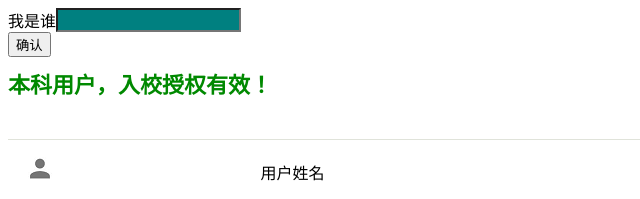
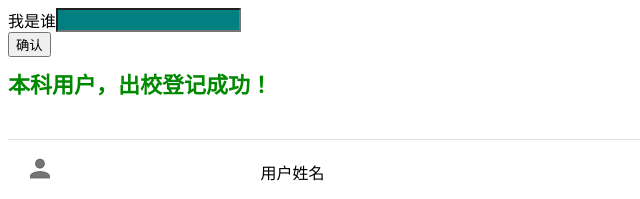
Before and after one commit to ADemonevil/try1, a plain HTML site: page index.html in a window 1280 px wide. Shown: the top 199 px of the page, 0-640 px from the left. Drawn offline with Linux system fonts and the light colour scheme.

Commit message:
Update index.html

```diff
--- a/index.html
+++ b/index.html
@@ -60,7 +60,7 @@
 
         <div class="usermotto">
           <!-- <text class="user-motto">{{motto}}</text> -->
-          <text class="auth" id="auth">本科用户，入校授权有效！</text>
+          <text class="auth" id="auth">本科用户，出校登记成功！</text>
         </div>
         <!-- <div class="divLine"></div> -->
         <hr align="center" color="#E0E3DA" size="0.5" data-darkreader-inline-color="" style="--darkreader-inline-color:#e5d6bb;">
```
